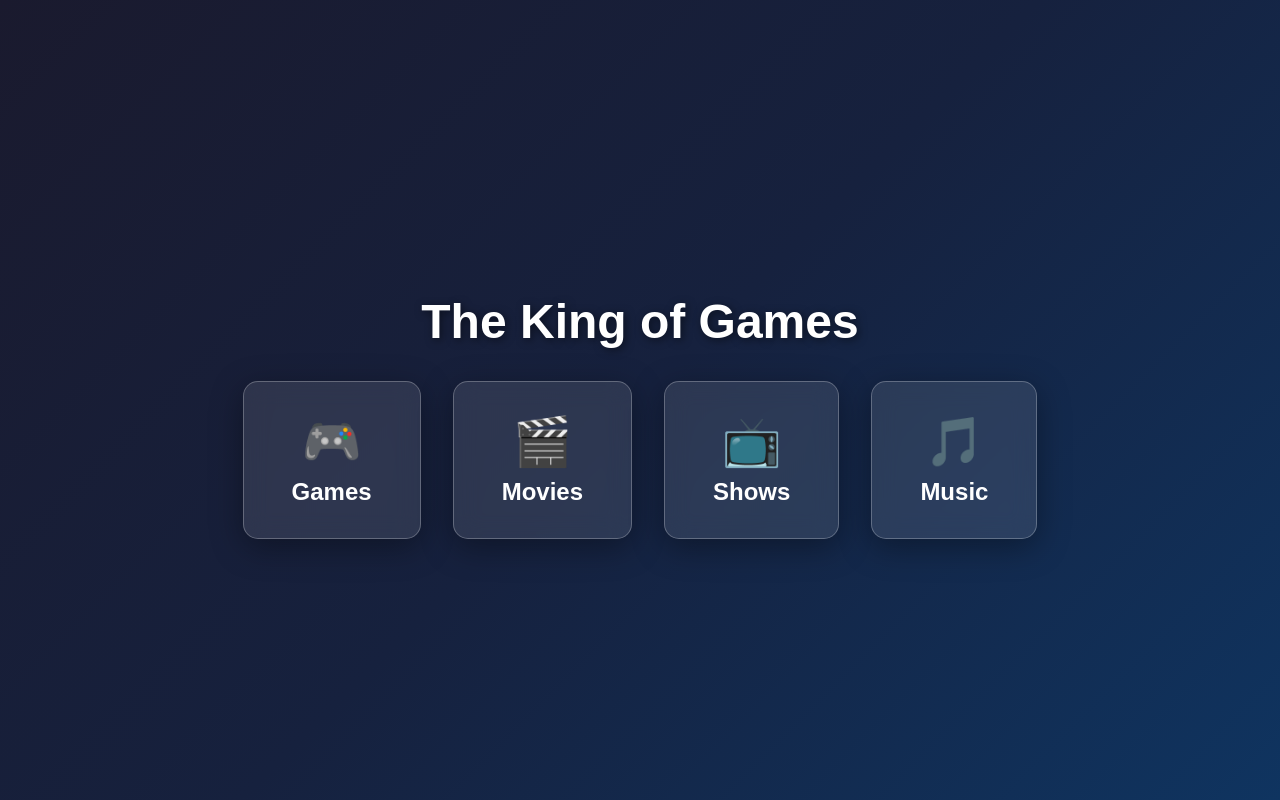
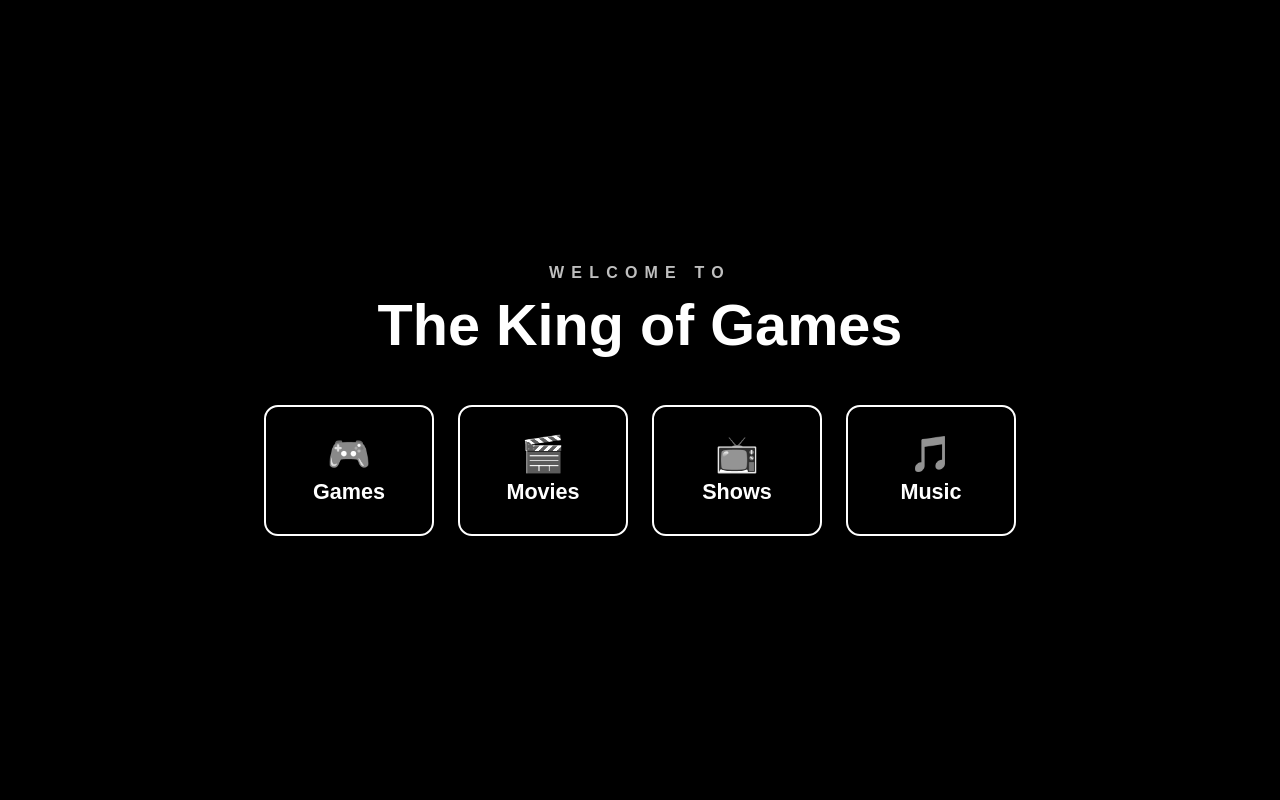
Before and after one commit to Dovag/the-king-of-games, a website: page public/index.html in a window 1280 px wide. Drawn offline with Linux system fonts and the light colour scheme.

Commit message:
Update index.html

```diff
--- a/public/index.html
+++ b/public/index.html
@@ -5,39 +5,88 @@
 <meta name="viewport" content="width=device-width, initial-scale=1.0">
 <title>The King of Games</title>
 <style>
+  *, *::before, *::after { box-sizing: border-box; }
+
   body {
-            font-family: Arial, sans-serif;
     margin: 0;
     min-height: 100vh;
+    background: #000;
+    color: #fff;
+    font-family: Arial, Helvetica, sans-serif;
     display: flex;
     flex-direction: column;
     align-items: center;
     justify-content: center;
-            background: linear-gradient(135deg, #1a1a2e, #16213e, #0f3460);
-            color: white;
+    padding: 3rem 1.5rem;
   }
-        h1 { font-size: 3rem; text-align: center; margin-bottom: 2rem; text-shadow: 2px 2px 8px rgba(0,0,0,0.5); }
-        .nav-cards { display: flex; gap: 2rem; flex-wrap: wrap; justify-content: center; }
+
+  main {
+    display: flex;
+    flex-direction: column;
+    align-items: center;
+    text-align: center;
+  }
+
+  .welcome {
+    margin: 0 0 0.7rem;
+    font-size: 1rem;
+    font-weight: 600;
+    letter-spacing: 0.45em;
+    text-transform: uppercase;
+    opacity: 0.75;
+  }
+
+  h1 {
+    margin: 0 0 3rem;
+    font-size: clamp(2.2rem, 7vw, 3.6rem);
+    font-weight: 800;
+    line-height: 1.1;
+  }
+
+  .nav-cards {
+    display: flex;
+    flex-wrap: wrap;
+    gap: 1.5rem;
+    justify-content: center;
+  }
+
   .nav-card {
-            background: rgba(255, 255, 255, 0.1);
-            backdrop-filter: blur(12px);
-            border: 1px solid rgba(255, 255, 255, 0.25);
-            border-radius: 15px;
-            box-shadow: 0 8px 32px rgba(0, 0, 0, 0.35);
-            padding: 2rem 3rem; text-align: center; text-decoration: none; color: white;
-            font-size: 1.5rem; font-weight: bold; transition: transform 0.3s, border-color 0.3s;
+    display: flex;
+    flex-direction: column;
+    align-items: center;
+    gap: 0.5rem;
+    min-width: 170px;
+    padding: 1.8rem 2.6rem;
+    background: #000;
+    border: 2px solid #fff;
+    border-radius: 14px;
+    color: #fff;
+    font-size: 1.35rem;
+    font-weight: 700;
+    text-decoration: none;
+    transition: background 0.2s ease;
   }
-        .nav-card:hover { transform: translateY(-5px); border-color: rgba(255, 255, 255, 0.6); }
-        .nav-card .icon { font-size: 3rem; display: block; margin-bottom: 0.5rem; }
+
+  .nav-card .icon {
+    font-size: 2.2rem;
+    line-height: 1;
+    filter: grayscale(1) brightness(1.4);
+  }
+
+  .nav-card:hover { background: #1a1a1a; }
 </style>
 </head>
 <body>
+  <main>
+    <p class="welcome">Welcome to</p>
     <h1>The King of Games</h1>
+
     <div class="nav-cards">
       <a href="Games/Games.html" class="nav-card"><span class="icon">🎮</span>Games</a>
       <a href="Movies/Movies.html" class="nav-card"><span class="icon">🎬</span>Movies</a>
       <a href="Shows/Shows.html" class="nav-card"><span class="icon">📺</span>Shows</a>
       <a href="Music/Music.html" class="nav-card"><span class="icon">🎵</span>Music</a>
     </div>
+  </main>
 </body>
 </html>
```
Lines whose indentation alone changed are shown as unchanged.
